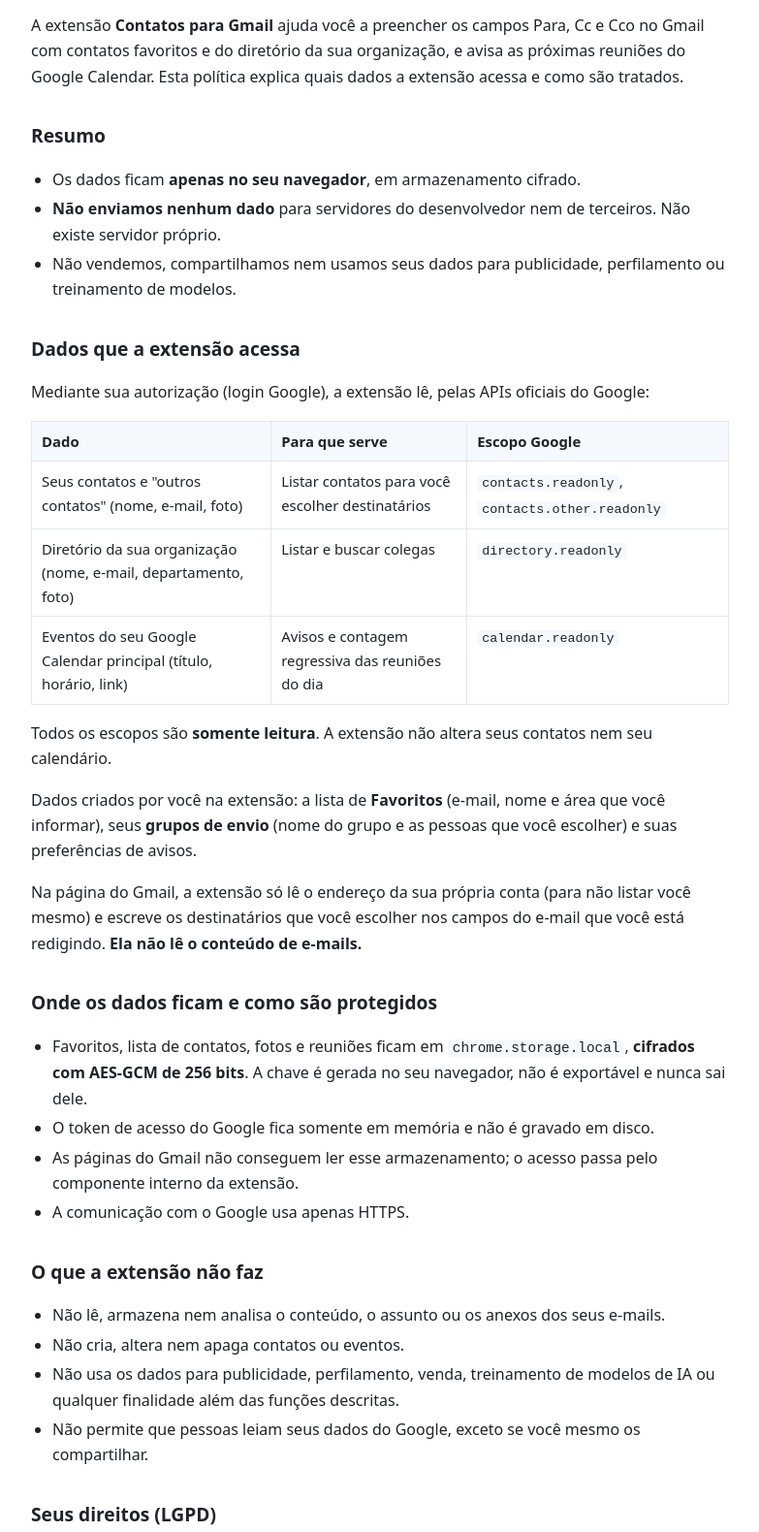
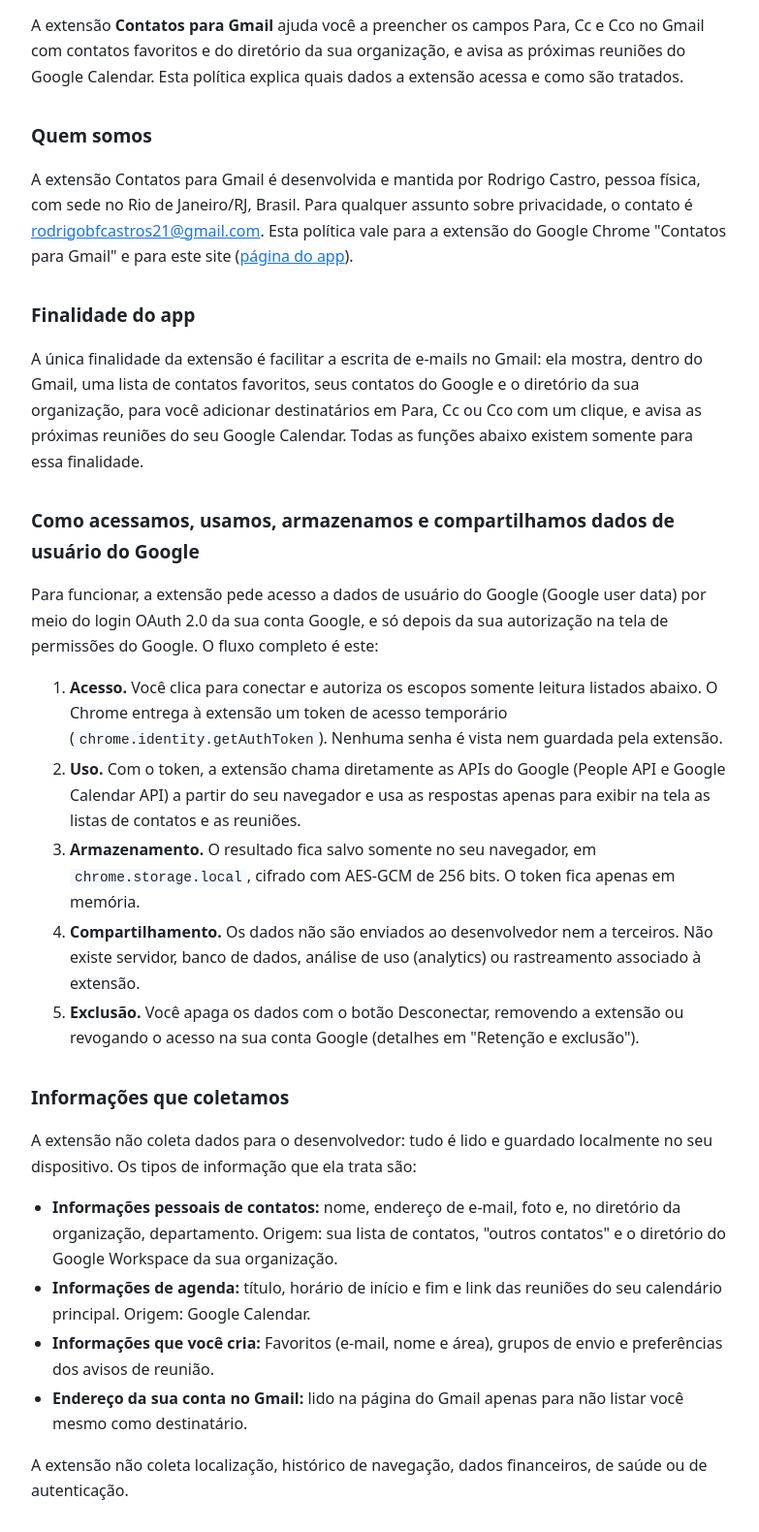
Before and after one commit to rodrigobfcastro/rodrigobfcastro.github.io, a plain HTML site: page privacidade.html in a window 1280 px wide. Shown: the part 200-1780 px from the top of the page at 97% size, without its empty margins (248-1031 px from the left). Drawn offline with Linux system fonts and the light colour scheme.

Commit message:
Add files via upload

```diff
--- a/privacidade.html
+++ b/privacidade.html
@@ -22,6 +22,32 @@
   Responsável: Rodrigo Castro. Contato: <a href="mailto:rodrigobfcastros21@gmail.com">rodrigobfcastros21@gmail.com</a></p>
 
   <p>A extensão <strong>Contatos para Gmail</strong> ajuda você a preencher os campos Para, Cc e Cco no Gmail com contatos favoritos e do diretório da sua organização, e avisa as próximas reuniões do Google Calendar. Esta política explica quais dados a extensão acessa e como são tratados.</p>
+
+  <h2>Quem somos</h2>
+  <p>A extensão Contatos para Gmail é desenvolvida e mantida por Rodrigo Castro, pessoa física, com sede no Rio de Janeiro/RJ, Brasil. Para qualquer assunto sobre privacidade, o contato é <a href="mailto:rodrigobfcastros21@gmail.com">rodrigobfcastros21@gmail.com</a>. Esta política vale para a extensão do Google Chrome "Contatos para Gmail" e para este site (<a href="index.html">página do app</a>).</p>
+
+  <h2>Finalidade do app</h2>
+  <p>A única finalidade da extensão é facilitar a escrita de e-mails no Gmail: ela mostra, dentro do Gmail, uma lista de contatos favoritos, seus contatos do Google e o diretório da sua organização, para você adicionar destinatários em Para, Cc ou Cco com um clique, e avisa as próximas reuniões do seu Google Calendar. Todas as funções abaixo existem somente para essa finalidade.</p>
+
+  <h2>Como acessamos, usamos, armazenamos e compartilhamos dados de usuário do Google</h2>
+  <p>Para funcionar, a extensão pede acesso a dados de usuário do Google (Google user data) por meio do login OAuth 2.0 da sua conta Google, e só depois da sua autorização na tela de permissões do Google. O fluxo completo é este:</p>
+  <ol>
+    <li><strong>Acesso.</strong> Você clica para conectar e autoriza os escopos somente leitura listados abaixo. O Chrome entrega à extensão um token de acesso temporário (<code>chrome.identity.getAuthToken</code>). Nenhuma senha é vista nem guardada pela extensão.</li>
+    <li><strong>Uso.</strong> Com o token, a extensão chama diretamente as APIs do Google (People API e Google Calendar API) a partir do seu navegador e usa as respostas apenas para exibir na tela as listas de contatos e as reuniões.</li>
+    <li><strong>Armazenamento.</strong> O resultado fica salvo somente no seu navegador, em <code>chrome.storage.local</code>, cifrado com AES-GCM de 256 bits. O token fica apenas em memória.</li>
+    <li><strong>Compartilhamento.</strong> Os dados não são enviados ao desenvolvedor nem a terceiros. Não existe servidor, banco de dados, análise de uso (analytics) ou rastreamento associado à extensão.</li>
+    <li><strong>Exclusão.</strong> Você apaga os dados com o botão Desconectar, removendo a extensão ou revogando o acesso na sua conta Google (detalhes em "Retenção e exclusão").</li>
+  </ol>
+
+  <h2>Informações que coletamos</h2>
+  <p>A extensão não coleta dados para o desenvolvedor: tudo é lido e guardado localmente no seu dispositivo. Os tipos de informação que ela trata são:</p>
+  <ul>
+    <li><strong>Informações pessoais de contatos:</strong> nome, endereço de e-mail, foto e, no diretório da organização, departamento. Origem: sua lista de contatos, "outros contatos" e o diretório do Google Workspace da sua organização.</li>
+    <li><strong>Informações de agenda:</strong> título, horário de início e fim e link das reuniões do seu calendário principal. Origem: Google Calendar.</li>
+    <li><strong>Informações que você cria:</strong> Favoritos (e-mail, nome e área), grupos de envio e preferências dos avisos de reunião.</li>
+    <li><strong>Endereço da sua conta no Gmail:</strong> lido na página do Gmail apenas para não listar você mesmo como destinatário.</li>
+  </ul>
+  <p>A extensão não coleta localização, histórico de navegação, dados financeiros, de saúde ou de autenticação.</p>
 
   <h2>Resumo</h2>
   <ul>
@@ -66,9 +92,22 @@
   <h2>Compartilhamento</h2>
   <p>Os dados trafegam apenas entre o seu navegador e as APIs do Google. Não há compartilhamento com terceiros.</p>
 
+  <h2>Segurança</h2>
+  <p>Adotamos medidas técnicas para proteger os dados locais: criptografia AES-GCM de 256 bits com chave não exportável gerada no navegador, token apenas em memória, comunicação somente por HTTPS, política de segurança de conteúdo restritiva e ausência de código carregado de fora do pacote da extensão. A extensão pede somente os escopos de leitura necessários.</p>
+
+  <h2>Permissões do navegador</h2>
+  <ul>
+    <li><code>storage</code>: guardar localmente (cifrados) os Favoritos, o cache de contatos e as preferências.</li>
+    <li><code>identity</code>: obter o acesso OAuth pela conta Google já conectada ao Chrome.</li>
+    <li><code>alarms</code>: renovar o acesso e checar as reuniões periodicamente.</li>
+    <li><code>notifications</code>: mostrar o aviso de reunião próxima.</li>
+    <li>Acesso a <code>mail.google.com</code>: exibir o painel no Gmail e preencher os campos de destinatário. Acesso às APIs do Google (<code>www.googleapis.com</code>, <code>people.googleapis.com</code>, <code>oauth2.googleapis.com</code>): ler contatos, diretório e agenda e revogar o acesso ao desconectar.</li>
+  </ul>
+
   <h2>Retenção e exclusão</h2>
   <ul>
-    <li>Os dados permanecem até você apagá-los.</li>
+    <li>Os dados permanecem no seu navegador até você apagá-los. O desenvolvedor não guarda cópia alguma.</li>
+    <li>Para apagar: abra as opções da extensão e clique em <strong>Desconectar</strong>, ou remova a extensão em chrome://extensions.</li>
     <li><strong>Desconectar</strong> nas opções revoga o acesso no Google e apaga reuniões, fotos e a lista do diretório.</li>
     <li>Remover a extensão apaga todos os dados locais, inclusive os Favoritos.</li>
     <li>Você pode revogar o acesso a qualquer momento em <a href="https://myaccount.google.com/permissions">myaccount.google.com/permissions</a>.</li>
```
